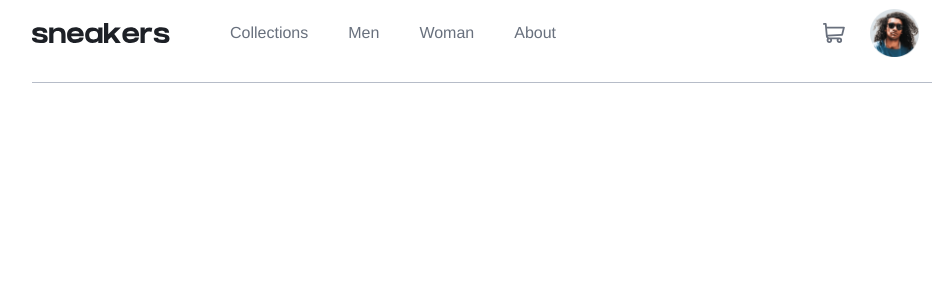
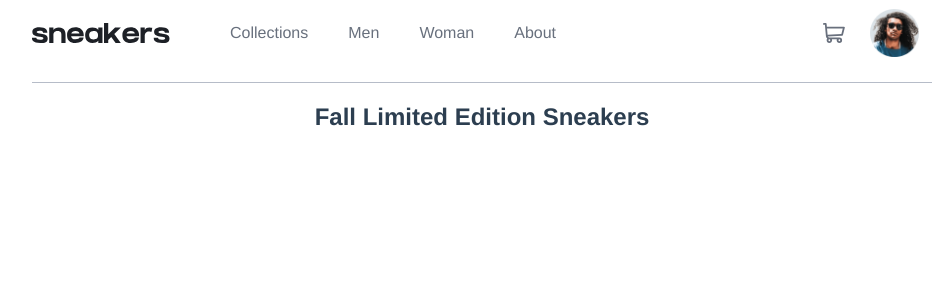
Before and after one commit to emilipothese/e-commerce-product, a Vue app: page / in a window 1280 px wide. Shown: the top 300 px of the page, without its empty margins (158-1108 px from the left). Built offline with nearby package versions, Linux system fonts and the light colour scheme.

Commit message:
Add product view component

```diff
--- a/src/App.vue
+++ b/src/App.vue
@@ -1,16 +1,19 @@
 <template>
   <section class="container">
     <nav-bar></nav-bar>
+    <product-view></product-view>
   </section>
 </template>
 
 <script>
 import NavBar from './components/NavBar.vue'
+import ProductView from './components/ProductView.vue'
 
 export default {
   name: 'App',
   components: {
-    NavBar
+    NavBar,
+    ProductView
   }
 }
 </script>
--- /dev/null
+++ b/src/components/ProductView.vue
@@ -0,0 +1,10 @@
+<template>
+  <h1>Fall limited edition sneakers</h1>
+</template>
+
+
+<style scoped>
+  h1 {
+    text-transform: capitalize;
+  }
+</style>
```
